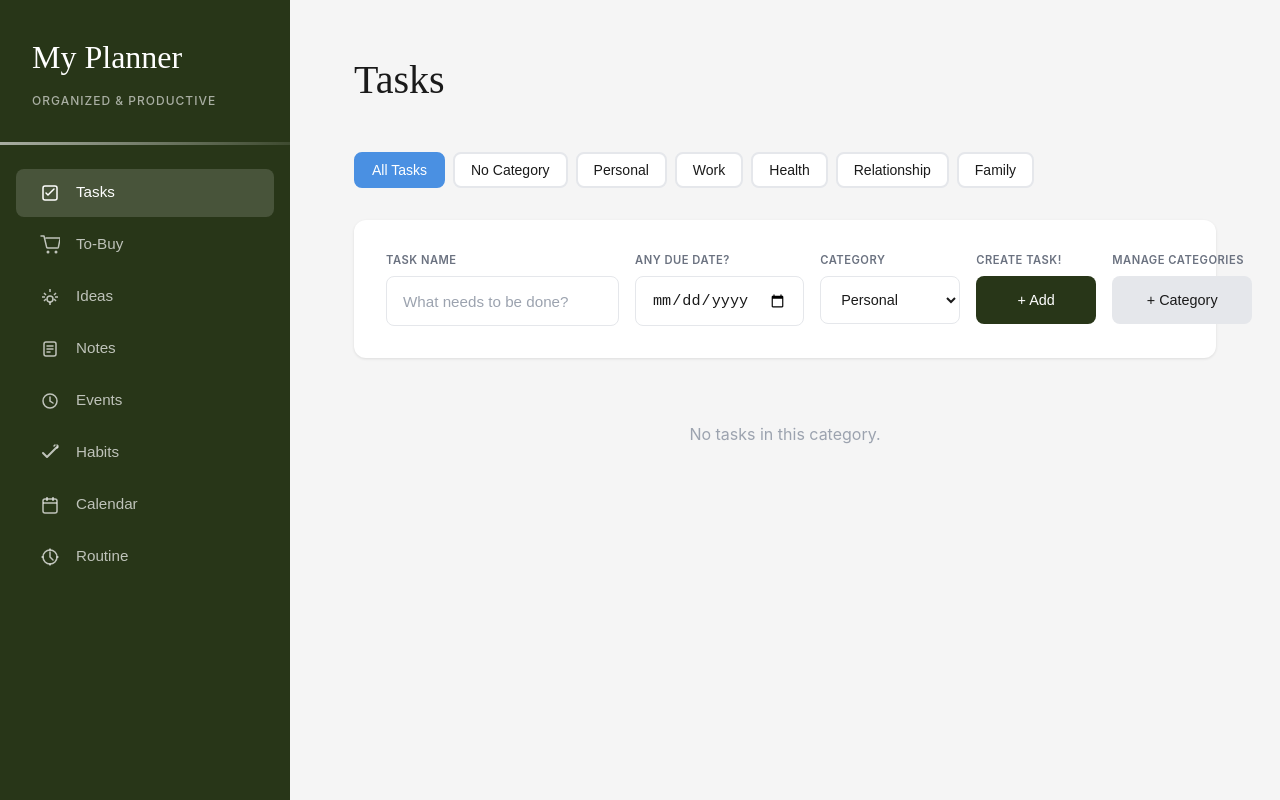
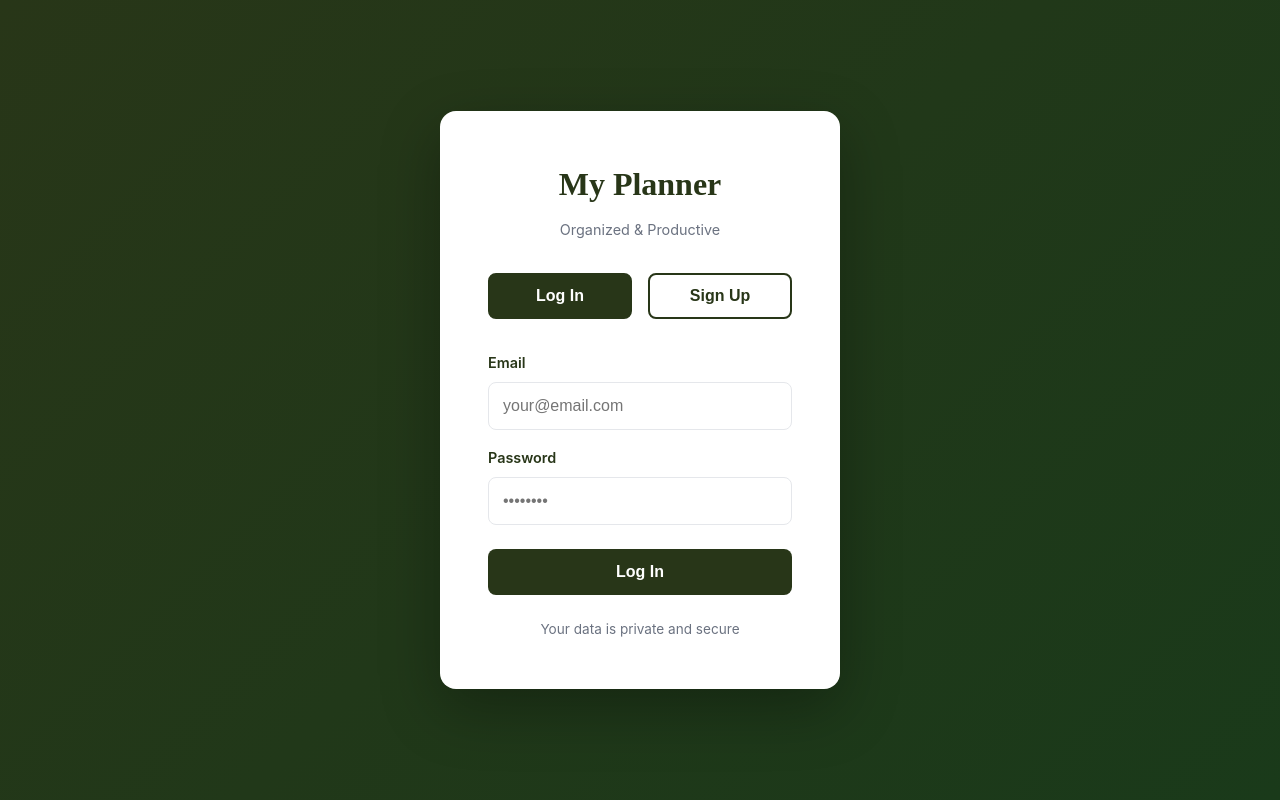
Before and after one commit to carol-wang-1/Planner, a plain HTML site: page index.html in a window 1280 px wide. Drawn offline with nearby package versions, Linux system fonts and the light colour scheme.

Commit message:
LogOut button

```diff
--- a/index.html
+++ b/index.html
@@ -12,10 +12,76 @@
     <link rel="stylesheet" href="components.css">
     <link rel="stylesheet" href="pages.css">
     <link rel="stylesheet" href="textEditor.css">
+    <link rel="stylesheet" href="auth.css">
 </head>
 
 <body>
-    <div class="app-container">
+<!-- Authentication Page (shown before login) -->
+<div id="authPage">
+
+    <div class="auth-card">
+
+        <!-- Logo -->
+        <div class="auth-logo">
+            <h1>My Planner</h1>
+            <p>Organized & Productive</p>
+        </div>
+
+        <!-- Mode Selector Buttons -->
+        <div class="auth-mode-selector">
+            <button id="authLoginBtn" class="auth-mode-btn active" onclick="switchAuthMode('login')">
+                Log In
+            </button>
+            <button id="authSignupBtn" class="auth-mode-btn" onclick="switchAuthMode('signup')">
+                Sign Up
+            </button>
+        </div>
+
+        <!-- Login Form -->
+        <form id="loginForm" class="auth-form active" onsubmit="event.preventDefault(); logIn();">
+            <div class="auth-form-group">
+                <label for="loginEmail">Email</label>
+                <input type="email" id="loginEmail" placeholder="your@email.com" required>
+            </div>
+            <div class="auth-form-group">
+                <label for="loginPassword">Password</label>
+                <input type="password" id="loginPassword" placeholder="••••••••" required>
+            </div>
+            <button type="submit">Log In</button>
+        </form>
+
+        <!-- Sign Up Form -->
+        <form id="signupForm" class="auth-form" onsubmit="event.preventDefault(); signUp();">
+            <div class="auth-form-group">
+                <label for="signupEmail">Email</label>
+                <input type="email" id="signupEmail" placeholder="your@email.com" required>
+            </div>
+            <div class="auth-form-group">
+                <label for="signupPassword">Password</label>
+                <input type="password" id="signupPassword" placeholder="••••••••" required>
+            </div>
+            <div class="auth-form-group">
+                <label for="signupConfirmPassword">Confirm Password</label>
+                <input type="password" id="signupConfirmPassword" placeholder="••••••••" required>
+            </div>
+            <button type="submit">Create Account</button>
+        </form>
+
+        <div class="auth-footer">
+            Your data is private and secure
+        </div>
+    </div>
+</div>
+
+<!-- Main App (hidden until login) -->
+<div id="mainApp">
+    <!-- Add logout button to your sidebar -->
+    <div class="auth-user-info">
+        <span id="userEmailDisplay" class="auth-user-email"></span>
+        <button class="auth-logout-btn" onclick="logOut()">Log Out</button>
+    </div>
+
+    <div class="app-container" id="mainAppContent" style="display: none;">
         <!-- Sidebar -->
         <aside class="sidebar">
             <div class="sidebar-header">
@@ -24,7 +90,7 @@
             </div>
 
             <nav class="nav-menu">
-                <button class="nav-item active" data-section="tasks">
+                <button class="nav-item" data-section="tasks">
                     <svg class="nav-icon" width="20" height="20" viewBox="0 0 20 20" fill="none">
                         <path d="M6 10l2 2 6-6" stroke="currentColor" stroke-width="1.5" stroke-linecap="round" />
                         <rect x="3" y="3" width="14" height="14" rx="2" stroke="currentColor" stroke-width="1.5" />
@@ -92,7 +158,7 @@
         <main class="main-content">
 
             <!-- Tasks Section -->
-            <section class="section active" id="tasks">
+            <section class="section" id="tasks">
                 <h2 class="section-title">Tasks</h2>
 
                 <!-- Filter Buttons -->
@@ -941,9 +1007,14 @@
             </div>
         </div>
     </div>
+</div>
 
     <!-- JavaScript Files - Load in correct order -->
+    <script src="https://cdn.jsdelivr.net/npm/@supabase/supabase-js@2"></script>
+    <script src="supabase.js"></script>
+    <script src="auth.js"></script>
     <script src="storage.js"></script>
+
     <script src="utils.js"></script>
     <script src="categories.js"></script>
     <script src="textEditor.js"></script>
```
